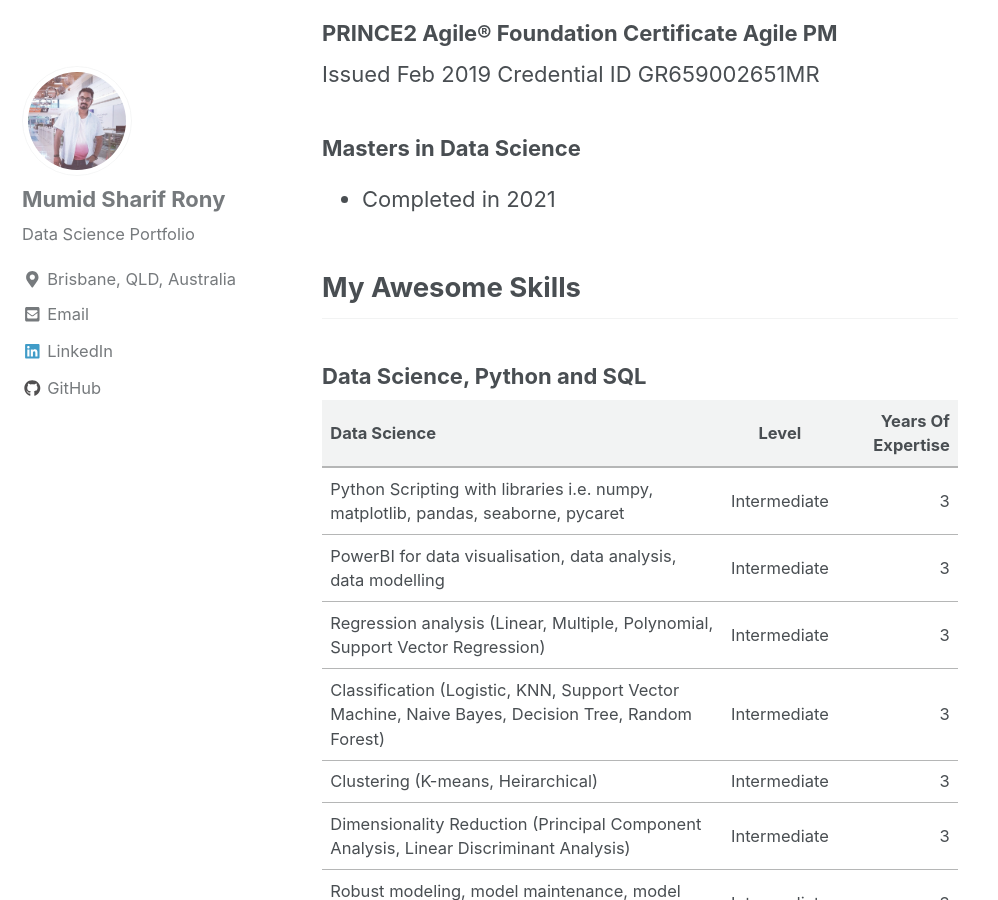
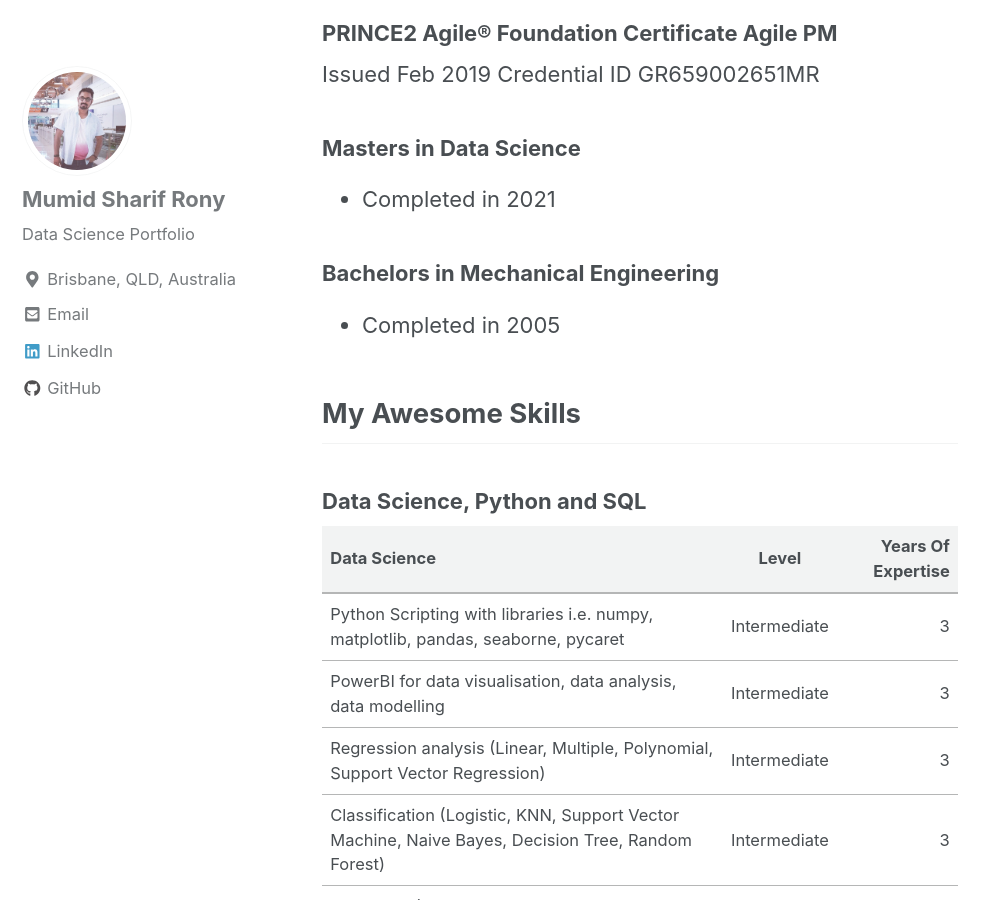
Before and after one commit to mumid/mumid.github.io, a Jekyll site: the page built from _pages/aboutme.md, in a window 1280 px wide and 900 px high, scrolled down 1524 px. Shown: the whole window, without its empty margins (0-998 px from the left). Built offline with Jekyll 4.4.1, drawn with Linux system fonts in a browser that asks for light colours; cached includes are drawn as plain includes; nearby versions of some CDN libraries.

Commit message:
Update aboutme.md

```diff
--- a/_pages/aboutme.md
+++ b/_pages/aboutme.md
@@ -16,8 +16,11 @@ Credential ID GR659002651MR
 ### Masters in Data Science
 * Completed in 2021
 
+### Bachelors in Mechanical Engineering
+* Completed in 2005
+
+
 ## My Awesome Skills
-
 
 ### Data Science, Python and SQL
 
@@ -63,7 +66,7 @@ Credential ID GR659002651MR
 ## Experience
 
 |  Company                | Position                         | Duration                         |
-| ----------------------- |:--------------------------------:| :-------------------------------:|
+| ----------------------- |-------------------------------- | :-------------------------------:|
 | Bolton Clarke           | Senior BI Analyst                | Dec 2020 - Present               |
 | Brisbane City Council   | Senior Data Analyst              | Apr 2020 – Dec 2020              |
 | ASG Group               | Business Intelligence Consultant | Oct 2019 – Mar 2020              |
```
